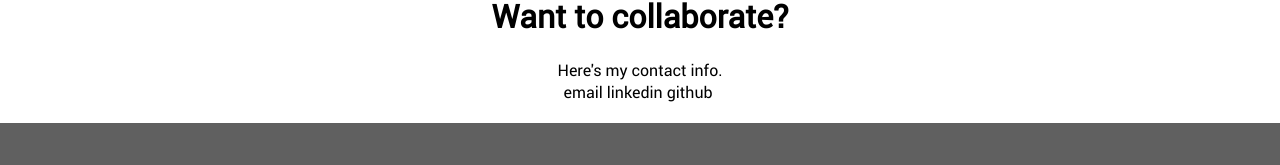
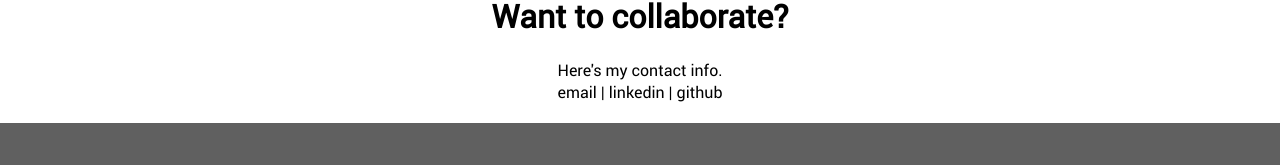
Before and after one commit to kormin/react-portfolio, a React (Create React App) app: page / in a window 1280 px wide. Shown: the part 1437-1602 px from the top of the page. Built offline with nearby package versions, Linux system fonts and the light colour scheme.

Commit message:
add divider

```diff
--- a/src/components/Contact.js
+++ b/src/components/Contact.js
@@ -12,9 +12,9 @@ class Contact extends Component {
         </div>
         <div className="contact-links">
           {items.map((item, i) =>
-            <span>
+            <span key={i}>
+              &nbsp;
               <a
-                key={i}
                 target="_blank"
                 rel="noopener noreferrer"
                 href={item.link}
@@ -22,6 +22,7 @@ class Contact extends Component {
                 {item.name}
               </a>
               &nbsp;
+              {i + 1 < items.length ? "|": ""}
             </span>
           )}
         </div>
```
